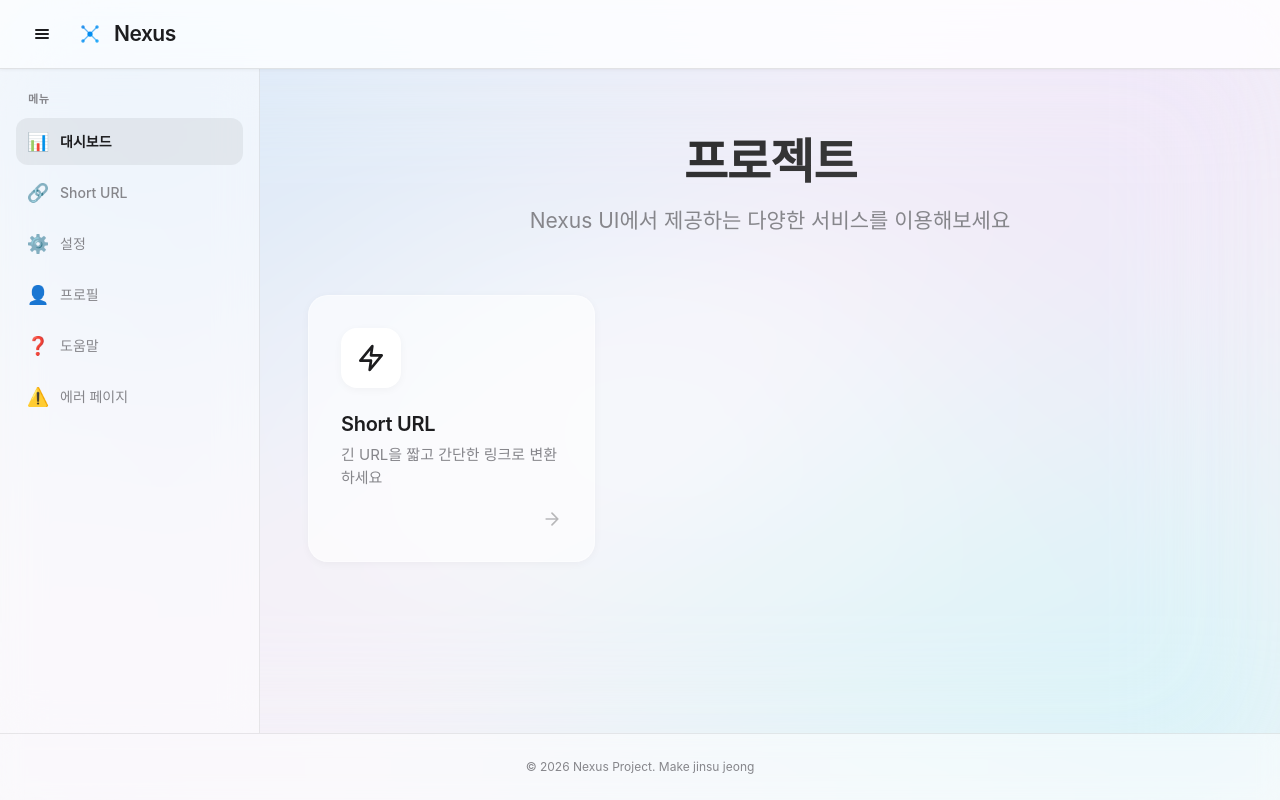
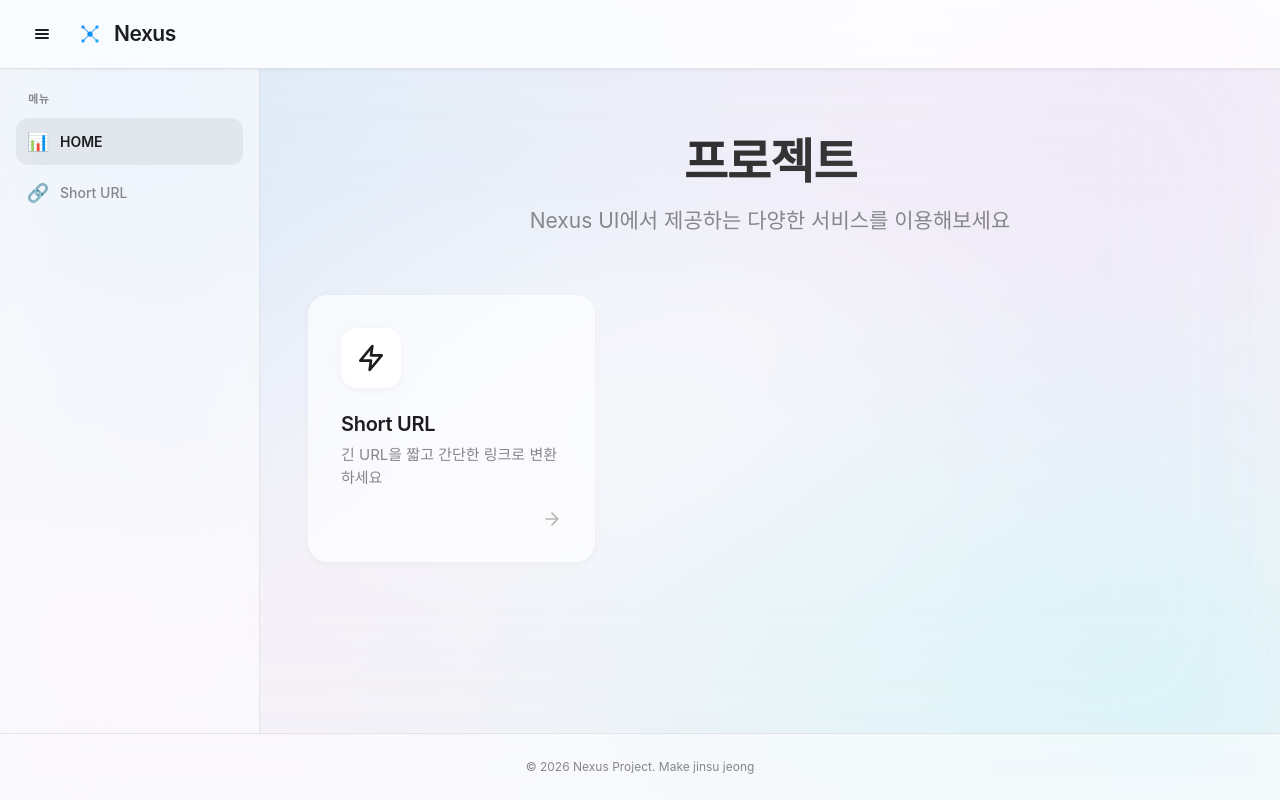
Before and after one commit to JINSU-JEONG1/nexus-ui, a Vue app: page / in a window 1280 px wide. Both pictures are taken after a click on the button "사이드바 닫기". Built offline with nearby package versions, Linux system fonts and the light colour scheme.

Commit message:
feat: 메뉴제거

```diff
--- a/src/components/navigation/NavSidebar.vue
+++ b/src/components/navigation/NavSidebar.vue
@@ -9,13 +9,13 @@
         <nav class="sidebar-nav">
           <router-link class="nav-item" :to="{ name: 'home' }" exact-active-class="active">
             <span class="nav-icon">📊</span>
-            <span class="nav-text">대시보드</span>
+            <span class="nav-text">HOME</span>
           </router-link>
           <router-link class="nav-item" :to="{ name: 'short-url' }" exact-active-class="active">
             <span class="nav-icon">🔗</span>
             <span class="nav-text">Short URL</span>
           </router-link>
-          <a class="nav-item" href="#" @click.prevent>
+          <!-- <a class="nav-item" href="#" @click.prevent>
             <span class="nav-icon">⚙️</span>
             <span class="nav-text">설정</span>
           </a>
@@ -30,7 +30,7 @@
           <router-link class="nav-item" :to="{ name: 'error-404' }" active-class="active">
             <span class="nav-icon">⚠️</span>
             <span class="nav-text">에러 페이지</span>
-          </router-link>
+          </router-link> -->
         </nav>
       </div>
     </div>
```
